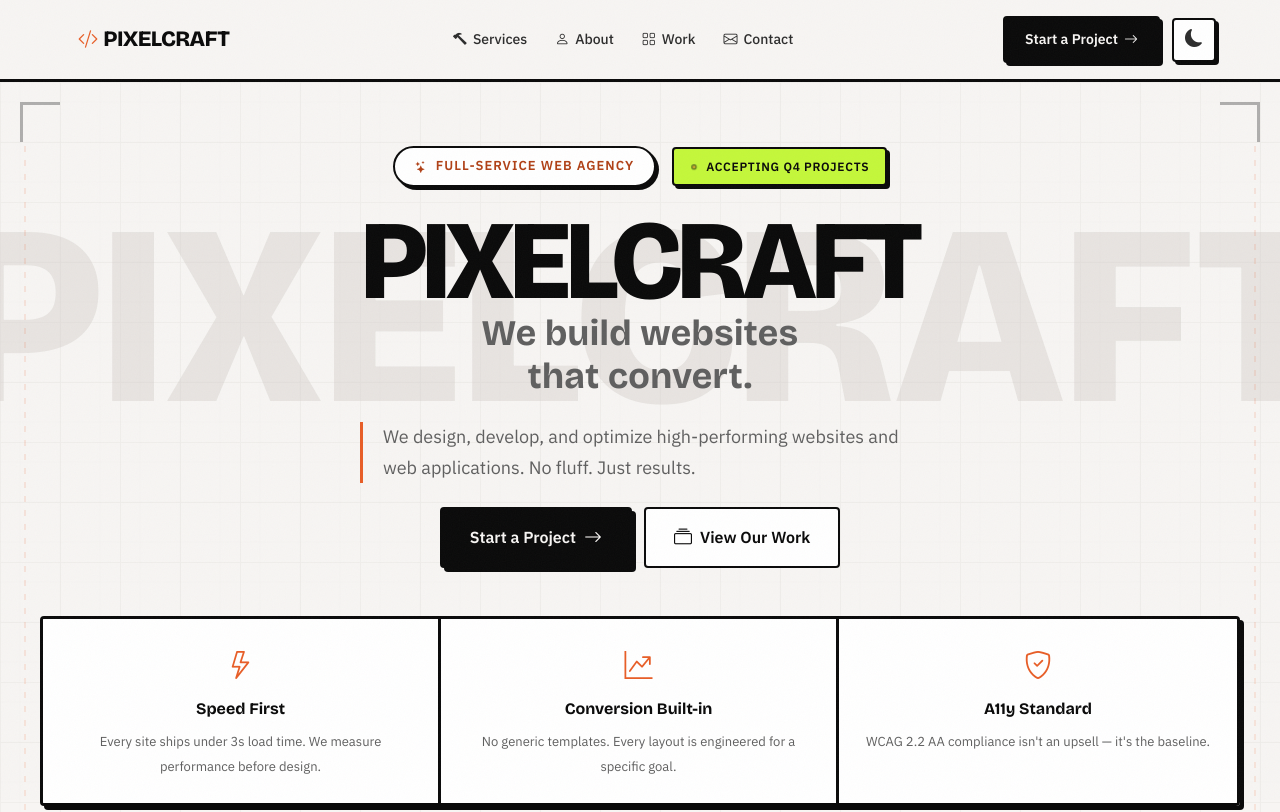
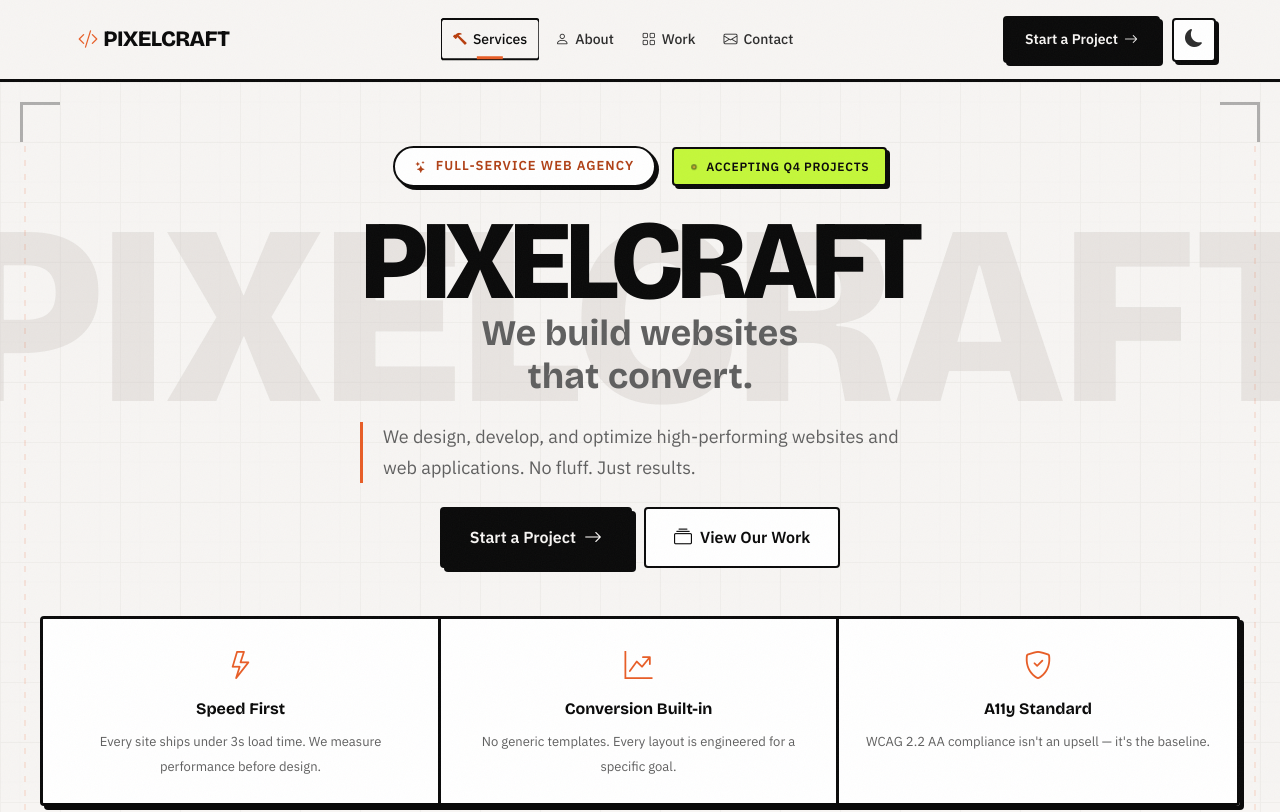
Before and after one commit to youssuf-abdulaziz/freetoken-qwen3.6-local-react, a React (Vite) app: page / in a window 1280 px wide. Shown: the top 812 px of the page. Built offline with nearby package versions, Linux system fonts and the light colour scheme.

Commit message:
style: center client ledger labels and code

```diff
--- a/src/components/Hero.module.css
+++ b/src/components/Hero.module.css
@@ -803,14 +803,16 @@
 .ledgerRow {
   position: relative;
   display: grid;
-  grid-template-columns: 2.5rem 1fr auto minmax(0, auto);
+  grid-template-columns: repeat(4, 1fr);
   align-items: center;
+  justify-items: center;
   gap: 0.75rem;
   padding: 0.75rem 1rem;
   min-height: 3.25rem;
   border-bottom: 2px solid var(--border);
   background: var(--bg-card);
   transition: background var(--transition);
+  text-align: center;
 }
 .ledgerRow:last-child { border-bottom: none; }
 .ledgerRow:hover { background: var(--bg-alt); }
@@ -1128,7 +1130,7 @@
   .marquee { margin-bottom: 1rem; }
 
   .dossier__head { flex-direction: column; align-items: flex-start; gap: 0.25rem; }
-  .ledgerRow { grid-template-columns: 2rem 1fr auto; padding: 0.75rem 0.875rem; min-height: 3rem; }
+  .ledgerRow { grid-template-columns: repeat(3, 1fr); padding: 0.75rem 0.875rem; min-height: 3rem; }
   .ledgerRow__code { display: none; }
   .ledgerRow__name { font-size: 0.95rem; }
 
--- a/src/components/Navbar.jsx
+++ b/src/components/Navbar.jsx
@@ -1,3 +1,4 @@
+import { useState, useEffect } from 'react'
 import { useTheme } from '../useTheme'
 import styles from './Navbar.module.css'
 
@@ -10,6 +11,44 @@ const navLinks = [
 
 function Navbar() {
   const { theme, toggleTheme } = useTheme()
+  const [active, setActive] = useState('')
+
+  useEffect(() => {
+    const sections = navLinks
+      .map((link) => document.getElementById(link.href.slice(1)))
+      .filter(Boolean)
+    if (!sections.length || typeof IntersectionObserver === 'undefined') return
+
+    const observer = new IntersectionObserver(
+      (entries) => {
+        const intersecting = entries.filter((entry) => entry.isIntersecting)
+        if (!intersecting.length) {
+          setActive('')
+          return
+        }
+        const bandY = window.innerHeight * 0.425
+        const crossing = intersecting.filter(
+          (e) =>
+            e.boundingClientRect.top <= bandY && e.boundingClientRect.bottom >= bandY
+        )
+        const pool = crossing.length ? crossing : intersecting
+        const best = pool.reduce((a, b) => {
+          const da = Math.abs(
+            a.boundingClientRect.top + a.boundingClientRect.height / 2 - bandY
+          )
+          const db = Math.abs(
+            b.boundingClientRect.top + b.boundingClientRect.height / 2 - bandY
+          )
+          return da - db
+        })
+        setActive('#' + best.target.id)
+      },
+      { rootMargin: '-40% 0px -55% 0px' }
+    )
+
+    sections.forEach((section) => observer.observe(section))
+    return () => observer.disconnect()
+  }, [])
 
   return (
     <header className={styles.appHeader}>
@@ -20,14 +59,40 @@ function Navbar() {
         </a>
 
         <ul className={styles.nav}>
-          {navLinks.map((link) => (
+          {navLinks.map((link) => {
+            const isActive = active === link.href
+            return (
               <li key={link.href}>
-              <a href={link.href} className={styles.link}>
+                <a
+                  href={link.href}
+                  className={
+                    isActive
+                      ? `${styles.link} ${styles['link--active']}`
+                      : styles.link
+                  }
+                  aria-current={isActive ? 'true' : undefined}
+                >
+                  <svg
+                    className={styles.linkFrame}
+                    viewBox="0 0 100 30"
+                    preserveAspectRatio="none"
+                    aria-hidden="true"
+                    focusable="false"
+                  >
+                    <path d="M2.5 2 H97.5 A2.5 2.5 0 0 1 100 4.5 V25.5 A2.5 2.5 0 0 1 97.5 28 H2.5 A2.5 2.5 0 0 1 0 25.5 V4.5 A2.5 2.5 0 0 1 2.5 2 Z" />
+                    <path
+                      className={styles.linkFrame__notch}
+                      d="M38 27 H62"
+                    />
+                  </svg>
+                  <span className={styles.linkText}>
                     <i aria-hidden="true" className={`bi ${link.icon}`} />
                     {link.label}
+                  </span>
                 </a>
               </li>
-          ))}
+            )
+          })}
         </ul>
 
         <div className={styles.actions}>
@@ -54,14 +119,37 @@ function Navbar() {
 
       <nav className={styles.bottomBar} aria-label="Primary">
         <ul className={styles.bottomBar__links}>
-          {navLinks.map((link) => (
+          {navLinks.map((link) => {
+            const isActive = active === link.href
+            return (
               <li key={link.href}>
-              <a href={link.href} className={styles.bottomBar__link}>
+                <a
+                  href={link.href}
+                  className={
+                    isActive
+                      ? `${styles.bottomBar__link} ${styles['bottomBar__link--active']}`
+                      : styles.bottomBar__link
+                  }
+                  aria-current={isActive ? 'true' : undefined}
+                >
+                  <svg
+                    className={styles.linkBracket}
+                    viewBox="0 0 100 30"
+                    preserveAspectRatio="none"
+                    aria-hidden="true"
+                    focusable="false"
+                  >
+                    <path d="M2 12 V2 H12" />
+                    <path d="M98 18 V28 H88" />
+                  </svg>
+                  <span className={styles.bottomBar__linkText}>
                     <i aria-hidden="true" className={`bi ${link.icon}`} />
                     {link.label}
+                  </span>
                 </a>
               </li>
-          ))}
+            )
+          })}
         </ul>
         <a
           href="#cta"
--- a/src/components/Navbar.module.css
+++ b/src/components/Navbar.module.css
@@ -97,6 +97,59 @@
   transform-origin: left;
 }
 
+.linkText {
+  position: relative;
+  z-index: 1;
+  display: inline-flex;
+  align-items: center;
+  gap: 0.375rem;
+}
+
+.linkFrame {
+  position: absolute;
+  inset: 0;
+  width: 100%;
+  height: 100%;
+  z-index: 0;
+  pointer-events: none;
+  color: var(--text-h);
+}
+
+.linkFrame path {
+  fill: none;
+  stroke: currentColor;
+  stroke-width: 2;
+  stroke-linecap: square;
+  stroke-dasharray: 1 1;
+  stroke-dashoffset: 1;
+  opacity: 0;
+  vector-effect: non-scaling-stroke;
+  transition: stroke-dashoffset var(--transition-draw), opacity var(--transition-draw);
+}
+
+.linkFrame .linkFrame__notch {
+  stroke: var(--accent);
+  stroke-width: 3;
+  transition-delay: 420ms;
+}
+
+.link.link--active {
+  color: var(--text-h);
+}
+
+.link.link--active i {
+  color: var(--accent-strong);
+}
+
+.link.link--active::after {
+  opacity: 0;
+}
+
+.link.link--active .linkFrame path {
+  stroke-dashoffset: 0;
+  opacity: 1;
+}
+
 .actions {
   display: flex;
   align-items: center;
@@ -187,6 +240,7 @@
 }
 
 .bottomBar__link {
+  position: relative;
   display: flex;
   flex-direction: column;
   align-items: center;
@@ -202,6 +256,49 @@
   letter-spacing: 0.06em;
   text-decoration: none;
   transition: color var(--transition);
+}
+
+.bottomBar__linkText {
+  position: relative;
+  z-index: 1;
+  display: flex;
+  flex-direction: column;
+  align-items: center;
+  gap: 0.25rem;
+}
+
+.linkBracket {
+  position: absolute;
+  inset: 0;
+  width: 100%;
+  height: 100%;
+  z-index: 0;
+  pointer-events: none;
+}
+
+.linkBracket path {
+  fill: none;
+  stroke: var(--accent);
+  stroke-width: 3;
+  stroke-linecap: square;
+  stroke-dasharray: 1 1;
+  stroke-dashoffset: 1;
+  opacity: 0;
+  vector-effect: non-scaling-stroke;
+  transition: stroke-dashoffset var(--transition-draw), opacity var(--transition-draw);
+}
+
+.bottomBar__link.bottomBar__link--active {
+  color: var(--text-h);
+}
+
+.bottomBar__link.bottomBar__link--active i {
+  color: var(--accent-strong);
+}
+
+.bottomBar__link.bottomBar__link--active .linkBracket path {
+  stroke-dashoffset: 0;
+  opacity: 1;
 }
 
 .bottomBar__link i {
--- a/src/index.css
+++ b/src/index.css
@@ -21,6 +21,7 @@
   --shadow-brutal-lg: 6px 6px 0px 0px var(--border);
   --radius: 4px;
   --transition: 0.2s cubic-bezier(0.25, 0.46, 0.45, 0.94);
+  --transition-draw: 0.5s cubic-bezier(0.25, 0.46, 0.45, 0.94);
   --max-w: 1200px;
 }
 
```
Lines whose indentation alone changed are shown as unchanged.
